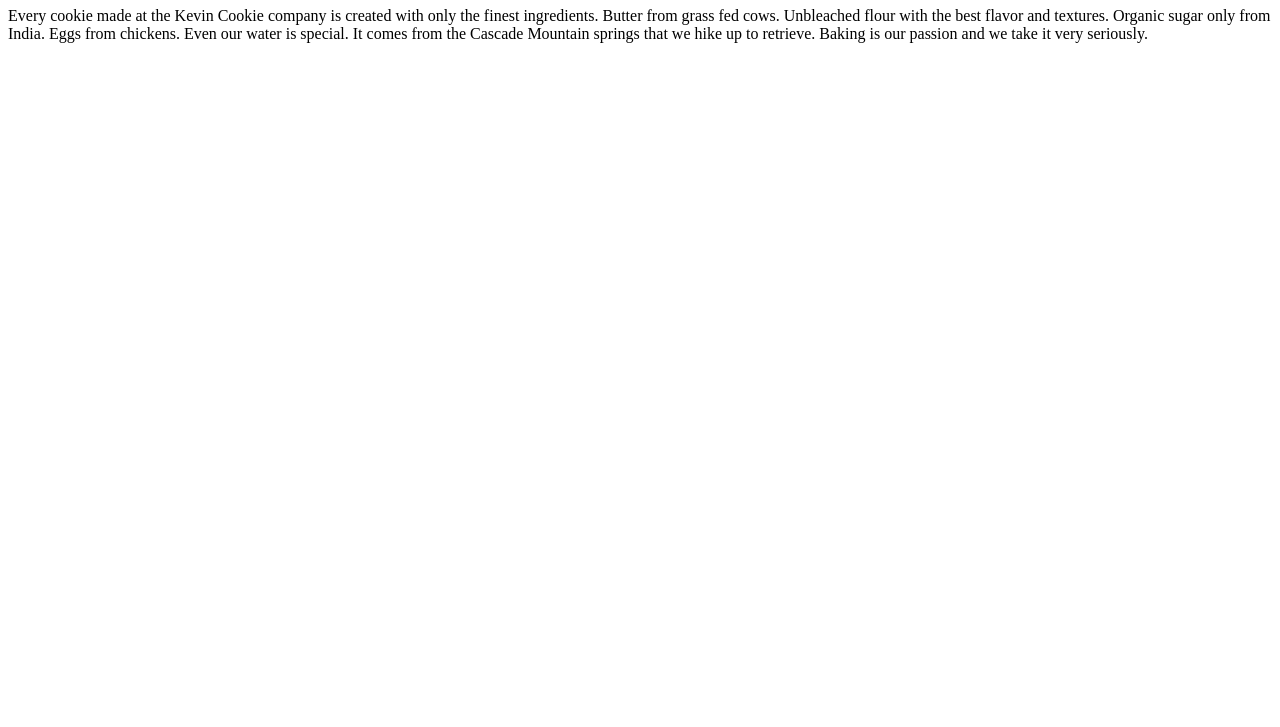
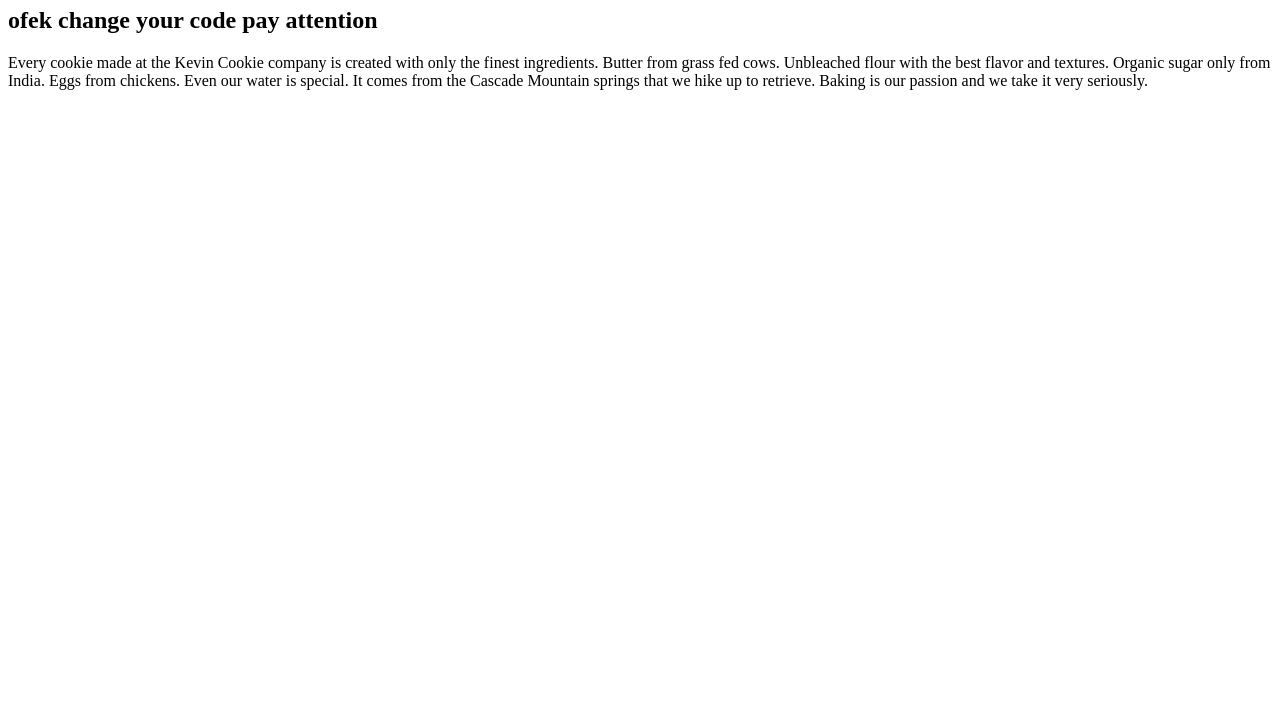
Before and after one commit to Meital5502/Recipe, a plain HTML site: page index.htm in a window 1280 px wide. Shown: the part 73-800 px from the top of the page. Drawn offline with Linux system fonts and the light colour scheme.

Commit message:
modify ofek that change your code

```diff
--- a/index.htm
+++ b/index.htm
@@ -3,6 +3,7 @@
 <body>
 
 <h1>Deliciousness in every bite!</h1>
+<h2>ofek change your code pay attention</h2>
 <p>Every cookie made at the Kevin Cookie company is created
 with only the finest ingredients.
 Butter from grass fed cows.
```
Also changed, not shown: package-lock.json (added).
